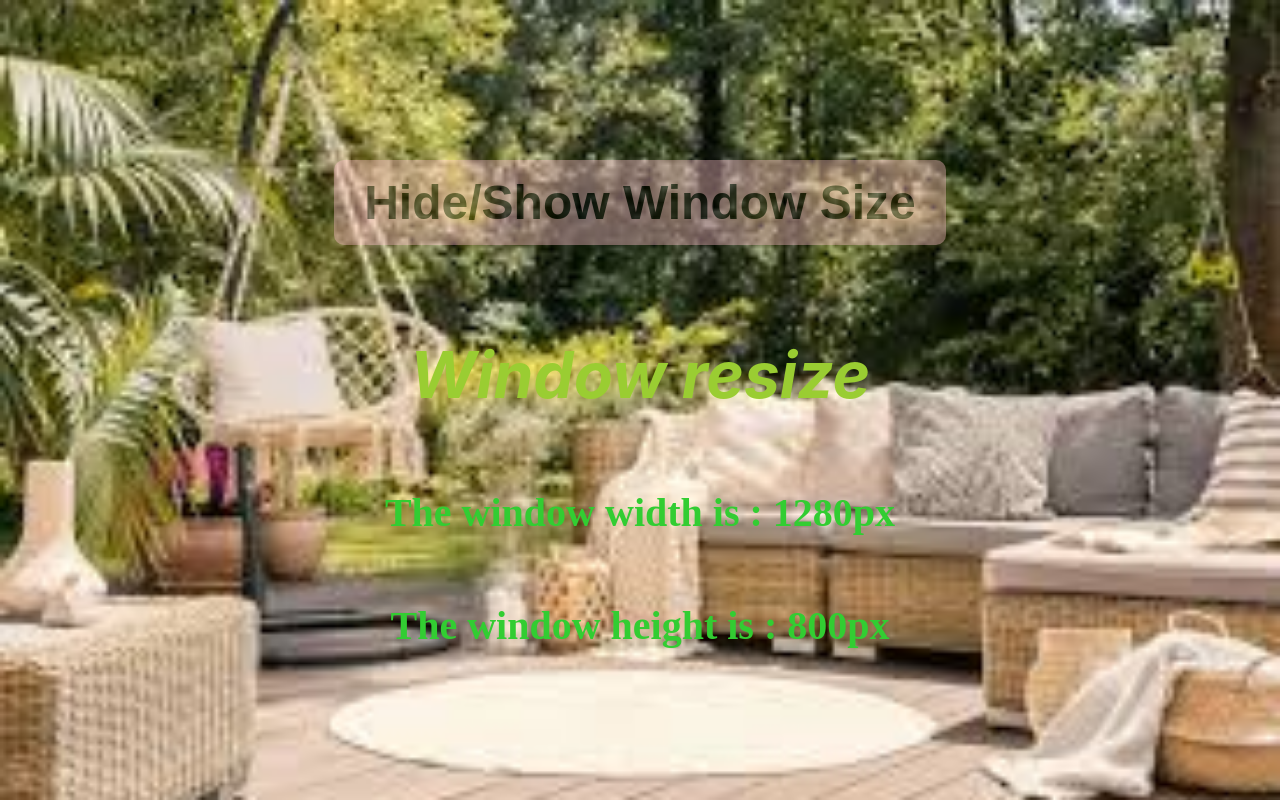
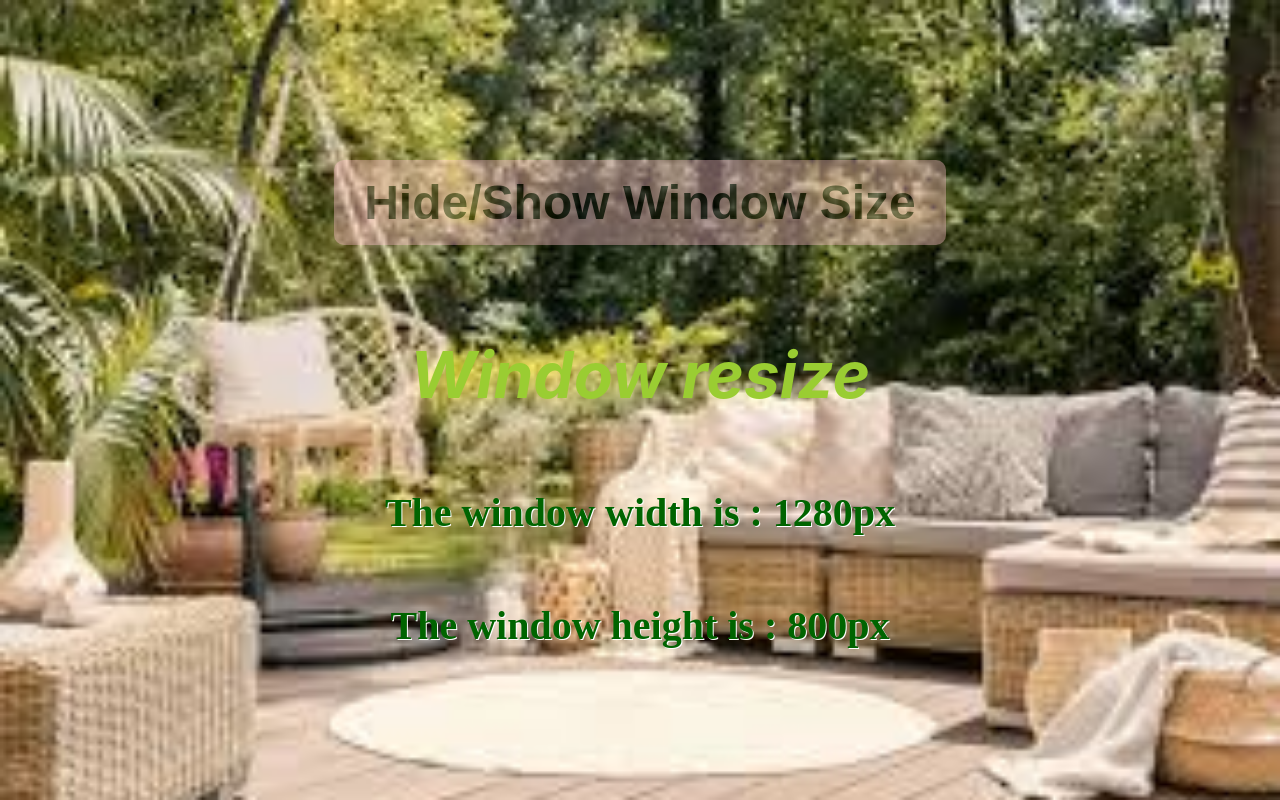
Before and after one commit to LeNganThanh/My-Styling_App, a React (Create React App) app: page / in a window 1280 px wide. Built offline with nearby package versions, Linux system fonts and the light colour scheme.

Commit message:
changing text color

```diff
--- a/src/Components/Style.component.js
+++ b/src/Components/Style.component.js
@@ -13,9 +13,10 @@ export const H1Style = styled.h1`
 `;
 
 export const H2Style = styled.h2`
-  color: limegreen;
+  color: darkgreen;
   font-family: "Times New Roman", Times, serif;
   font-size: 2.5rem;
+  text-shadow: 1px 1px white;
 `;
 
 export const Button = styled.button`
```
